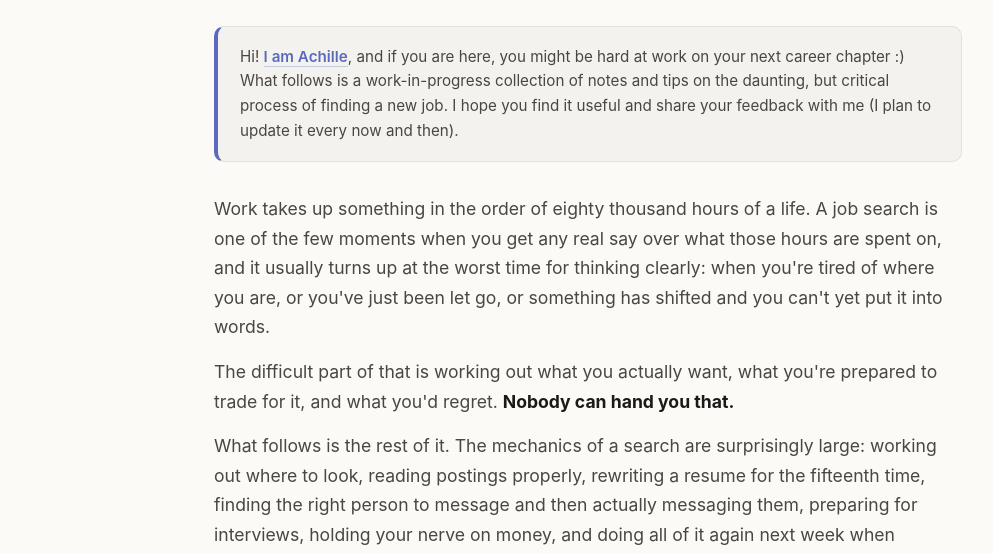
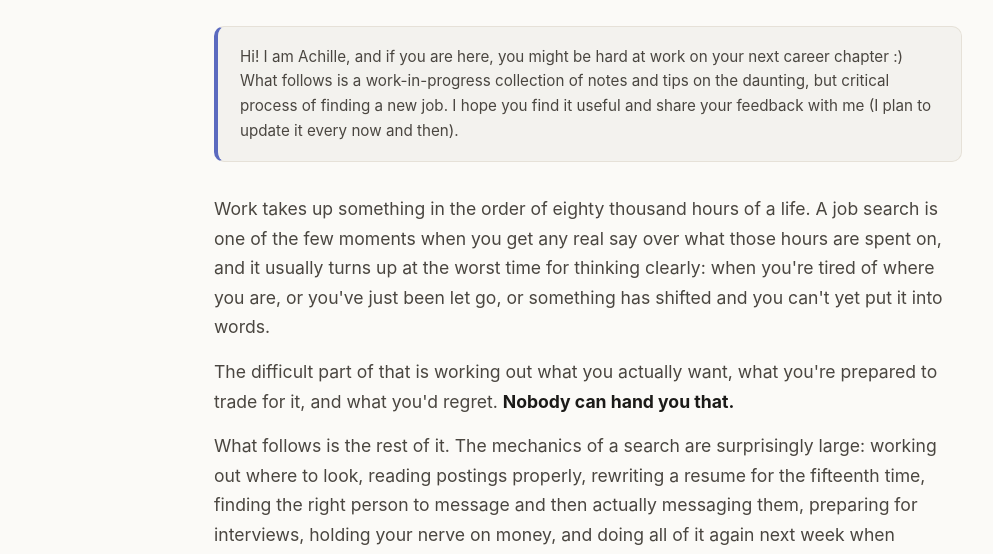
Before and after one commit to achi-zamb/tactical-job-guide, a plain HTML site: page index.html in a window 1280 px wide. Shown: the part 236-790 px from the top of the page, without its empty margins (52-1045 px from the left). Drawn offline with Linux system fonts and the light colour scheme.

Commit message:
Remove LinkedIn link from author note

```diff
--- a/index.html
+++ b/index.html
@@ -221,7 +221,7 @@ footer p{margin:0 0 8px}
 </header>
 
 <div class="note">
-<p>Hi! <a href="https://www.linkedin.com/in/achillezambon" target="_blank" rel="noopener">I am Achille</a>, and if you are here, you might be hard at work on your next career chapter :) What follows is a work-in-progress collection of notes and tips on the daunting, but critical process of finding a new job. I hope you find it useful and share your feedback with me (I plan to update it every now and then).</p>
+<p>Hi! I am Achille, and if you are here, you might be hard at work on your next career chapter :) What follows is a work-in-progress collection of notes and tips on the daunting, but critical process of finding a new job. I hope you find it useful and share your feedback with me (I plan to update it every now and then).</p>
 </div>
 
 <div class="intro">
```
